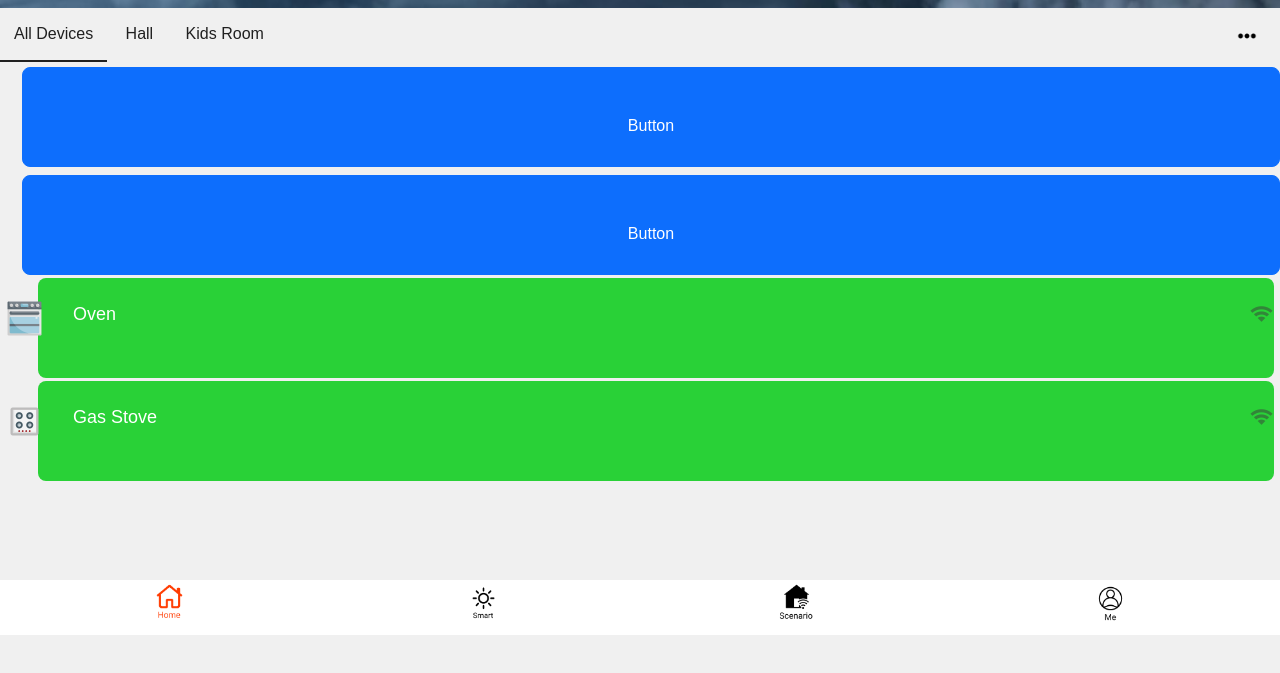
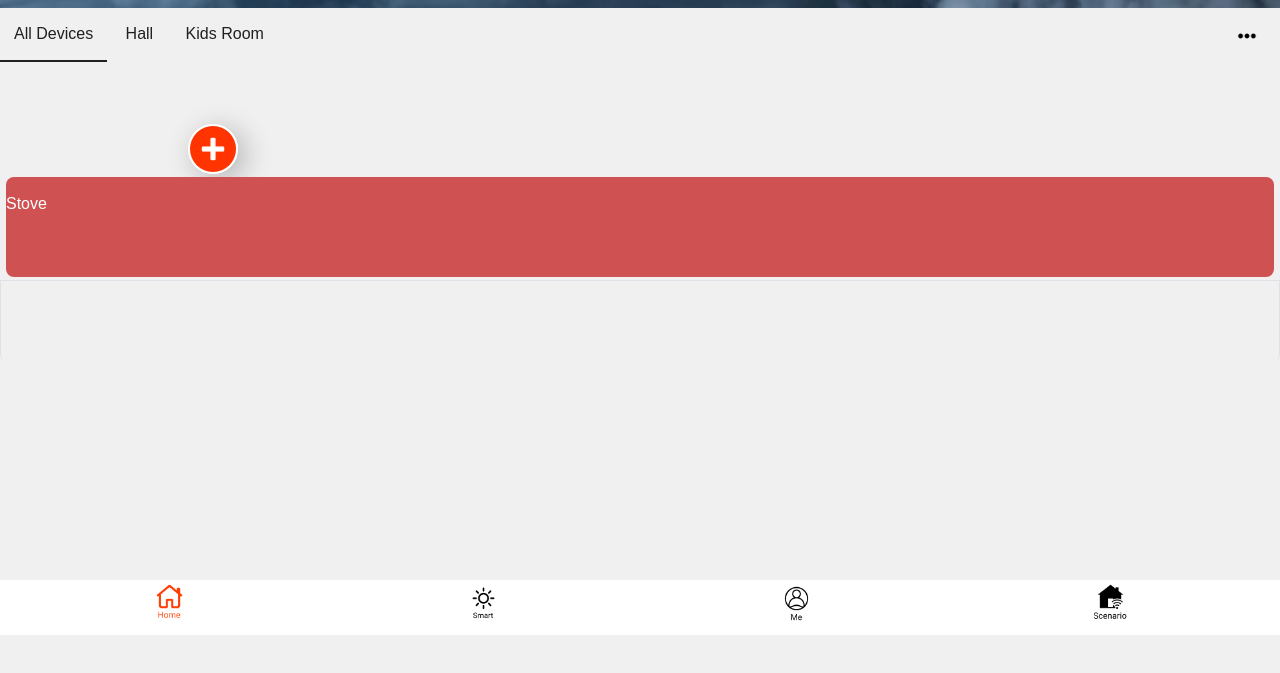
Before and after one commit to reza-madani92/PWA-SmartHome, a plain HTML site: page index.html in a window 1280 px wide. Shown: the part 165-838 px from the top of the page. Drawn offline with nearby package versions, Linux system fonts and the light colour scheme.

Commit message:
Add files via upload

```diff
--- a/index.html
+++ b/index.html
@@ -2,7 +2,7 @@
 <html lang="en">
   <head>
     <meta charset="utf-8">
-    <meta name="viewport" content="width=device-width, initial-scale=1, user-scalable=no">
+    <meta name="viewport" content="width=device-width, initial-scale=1">
     <title>SmartHome</title>
     <link rel="manifest" href="manifest.json" />
     <link rel="apple-touch-icon" href="images/icons/icon-144x144.png" />
@@ -86,22 +86,18 @@
 
 
     <div id="allDevices" class="tabcontent">
-      <ul class="">
+      <ul class="list-group">
 
-        <div class="d-grid gap-2">
-          <button class="btn btn-primary device1" type="button" onclick="window.location.href='oven/index.html'">Button</button>
-          <button class="btn btn-primary device1" type="button" onclick="window.location.href='gas-stove/index.html'">Button</button>
+
+        <li>
+          <div class="col-2 offset-1">
+            <a role="button"><img class="gg" src="images/plus.png" alt=""></a>
         </div>
-
-        <li type="button" class="device" onclick="window.location.href='oven/index.html'">
-          <img class="deviceIcon" src="images/oven.png" alt="">
-          <span class="deviceName">Oven</span>
-          <img class="wifi" src="images/wifi.png" alt="">
         </li>
-        <li type="button" class="device" onclick="window.location.href='gas-stove/index.html'">
-          <img class="deviceIcon" src="images/stove.png" alt="">
-          <span class="deviceName">Gas Stove</span>
-          <img class="wifi" src="images/wifi.png" alt="">
+        <li class="device">
+          <div>
+            Stove
+          </div>
         </li>
         <li class="list-group-item haha"><a> </a></li>
         <li class="list-group-item haha"><a> </a></li>
@@ -145,15 +141,15 @@
                 </a>
             </div>
             <div class="col-2 offset-1">
+                <a role="button" onclick="openPage('home','user')">
+                  <img class="footitem" id="user" src="images/user-black.png" alt="">
+                </a>
+            </div>
+            <div class="col-2 offset-1">
               <a role="button" onclick="openPage('home','scenario')">
                 <img class="footitem" id="scenario" src="images/scenario-black.png" alt="">
               </a>
           </div>
-            <div class="col-2 offset-1">
-                <a role="button" onclick="openPage('home','user')">
-                  <img class="footitem" id="user" src="images/user-black.png" alt="">
-                </a>
-            </div>
         </div>
     </nav>
 
--- a/style.css
+++ b/style.css
@@ -158,7 +158,7 @@ div.scrollmenu a:hover {
   color: black;
   padding-top: 15%;
   padding-left: 20%;
-  padding-right: 23%;
+  padding-right: 20%;
   padding-bottom: 15%;
   overflow: auto;
   white-space: nowrap;
@@ -169,13 +169,11 @@ div.scrollmenu a:hover {
   border-bottom: 1px solid black;
   color: black;
   padding: 2%;
-  padding-bottom: 10px;
 }
 
 .moreitem2 {
   color: black;
   padding: 2%;
-  padding-top: 10px;
 }
 
 .moreitem1:hover {
@@ -304,26 +302,32 @@ a:active {
 
 
 .device {
-  background-color:  rgb(41, 209, 55);
+  background-color:  rgb(207, 81, 81);
   margin-left: 6px;
   margin-right: 6px;
   margin-top: 3px;
   margin-bottom: 3px;
-  padding-top: 22.5px;
-  padding-bottom: 22.5px;
+  padding-top: 15px;
+  padding-bottom: 15px;
   border-radius: 8px;
-  height: 100px;
-
+  height: 100px ;
 }
 
-.device1 {
-  border-radius: 8px;
-  height: 100px;
-  padding-top: 22.5px;
-  margin-left: -10px;
 
+.gg {
+  height: 50px;
+  width: 50px;
+  margin-top: calc((100% - 100px)/2);
+  margin-left: calc((100% - 50px)/2);
+  border-radius: 50%;
+  border: 2px solid white;
+  box-shadow: 7px 6px 28px 1px rgba(0,0,0,0.24);
 }
 
+.gg:active {
+  box-shadow: 7px 6px 28px 1px rgba(0,0,0,0.24);
+  scale: 0.5;
+}
 
 
 .wifi {
@@ -336,14 +340,13 @@ a:active {
 
 
 .deviceName {
-  font-size: 18px;
-  margin-left: 35px;
+  margin-left: 25px;
 }
 
 .deviceIcon {
   position: absolute;
   left: 0;
-  width: 35px;
+  width: 25px;
   margin-left: 7px;
   margin-right: 7px;
 }
@@ -376,3 +379,26 @@ a:active {
 .footitem:hover {
   border: 1px solid rgb(255, 255, 255);
 }
+
+
+      .container {
+        font-size: 5em;
+        background-color: #a8a8a8;
+        color: white;
+        width: 100%;
+        height: 60px;
+        line-height: 2;
+        text-align: left;
+        font-family: Helvetica, Arial, sans-serif;
+        font-weight: bold;
+        cursor: pointer;
+        position: relative;
+      }
+      .link {
+        position: absolute;
+        width: 100%;
+        height: 100%;
+        top: 0;
+        left: 0;
+        z-index: 1;
+      }
```
Also changed, not shown: images/minus.png (added).
